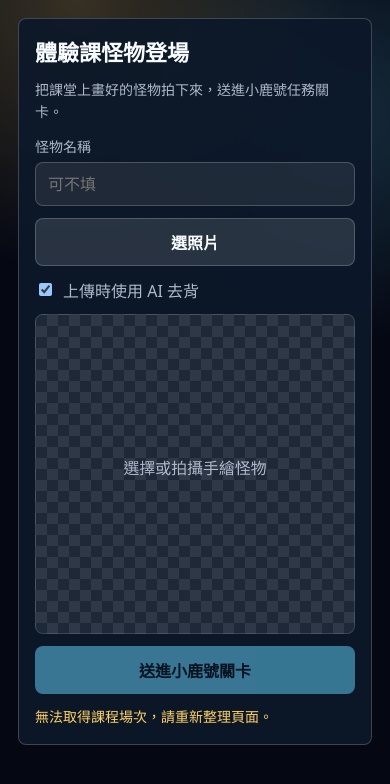
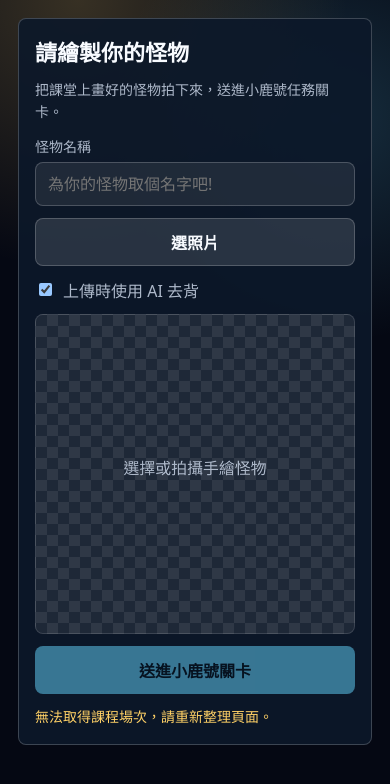
Before and after one commit to js128815ai01/deer-monster-tv-game, a website: page public/controller.html in a window 390 px wide. Drawn offline with Linux system fonts and the light colour scheme; no server answers.

Commit message:
Update mobile upload copy

```diff
--- a/public/controller.html
+++ b/public/controller.html
@@ -657,11 +657,11 @@ input {
 <body>
   <main class="controller" id="controllerRoot">
     <section class="phone-panel" id="uploadPanel">
-      <h1>體驗課怪物登場</h1>
+      <h1>請繪製你的怪物</h1>
       <p class="note">把課堂上畫好的怪物拍下來，送進小鹿號任務關卡。</p>
       <label class="field">
         <span>怪物名稱</span>
-        <input id="monsterName" type="text" maxlength="20" placeholder="可不填">
+        <input id="monsterName" type="text" maxlength="20" placeholder="為你的怪物取個名字吧!">
       </label>
       <div class="capture-actions">
         <label class="file-action secondary">
```
